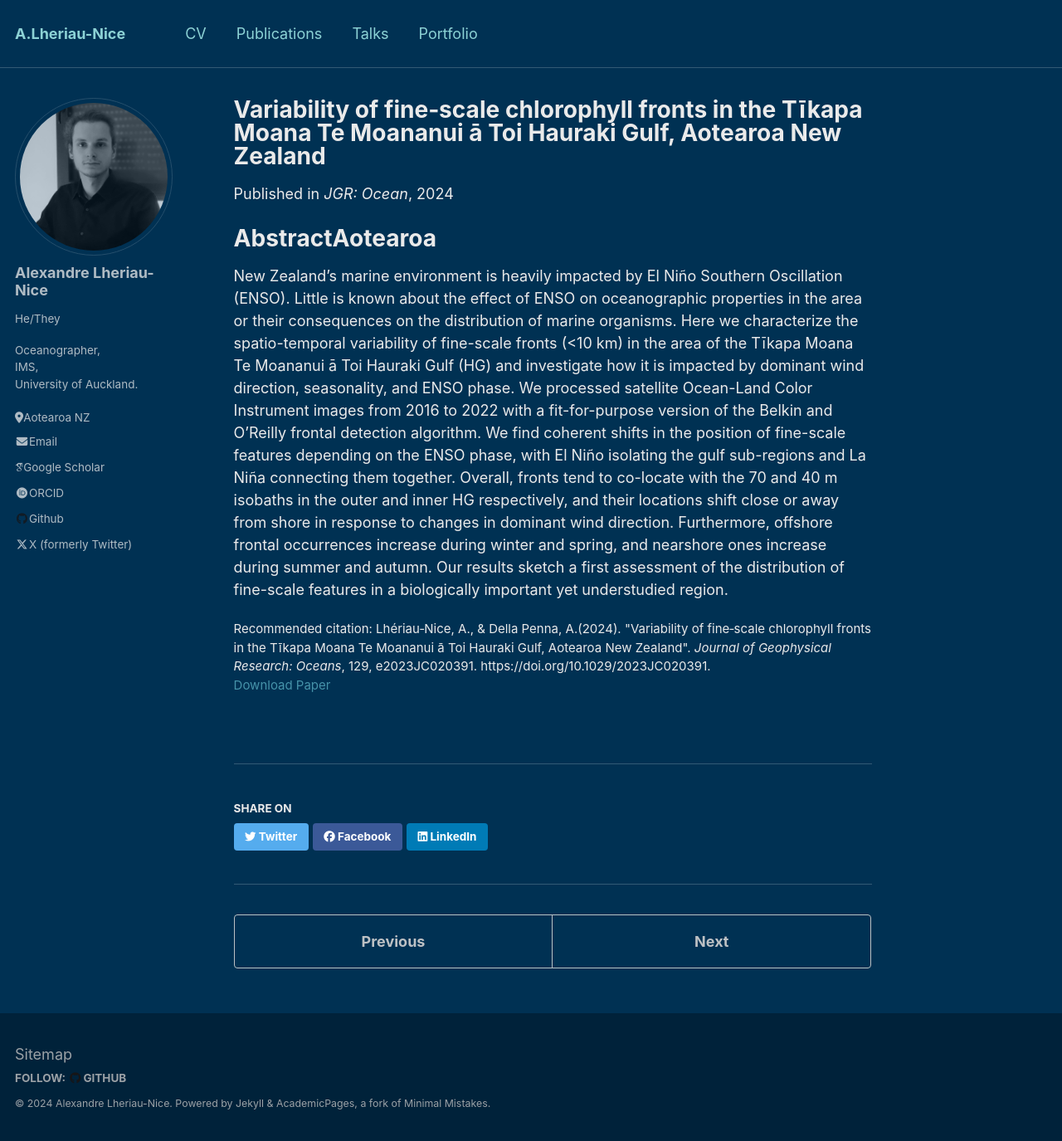
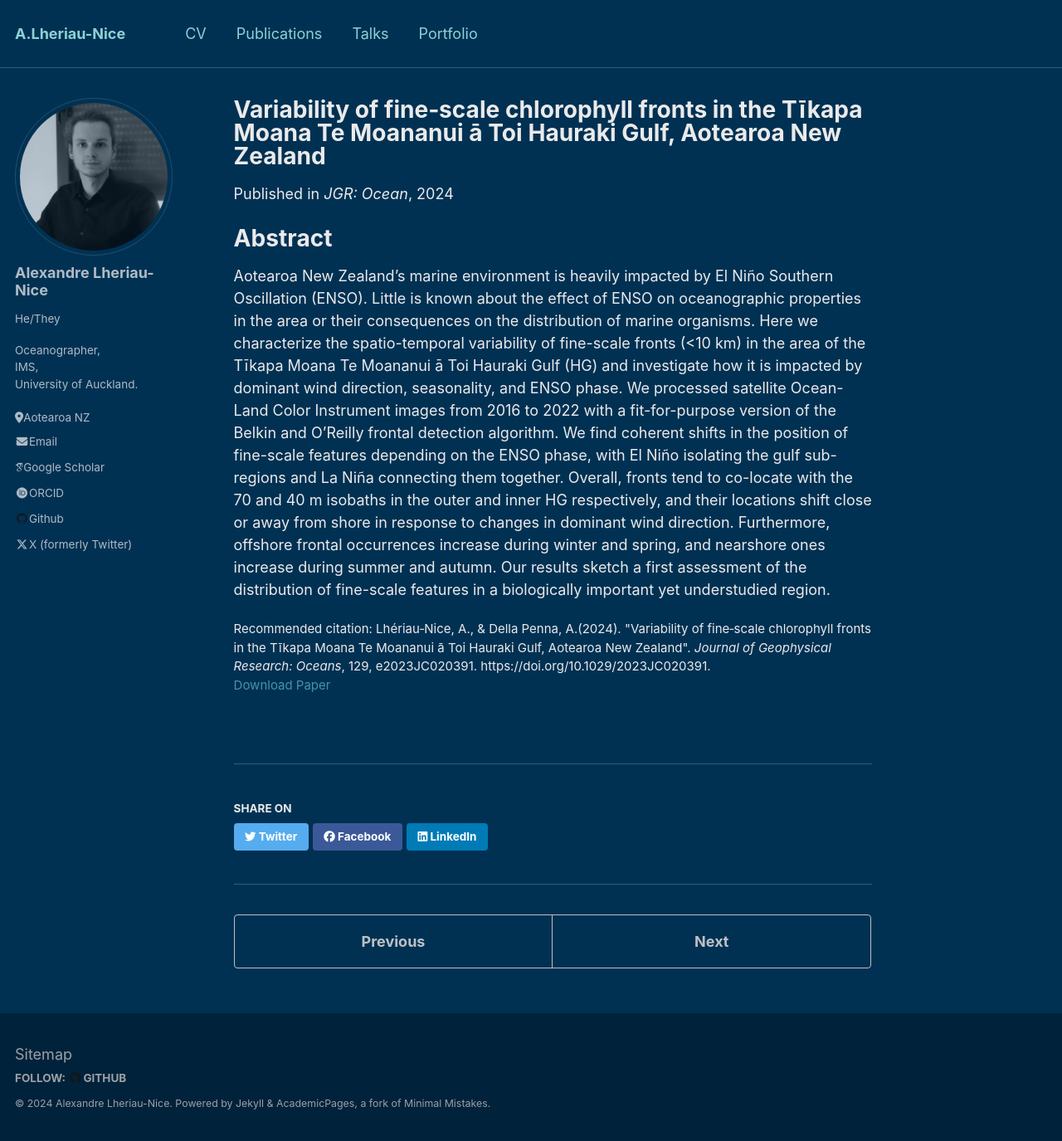
Before and after one commit to AlxLhrNc/AlxLhrNc.github.io, a Jekyll site: the page built from _publications/2024_02_27_JGROcean_NZ.md, in a window 1280 px wide and 1375 px high. Shown: the whole window at 83% size. Built offline with Jekyll 4.4.1, drawn with Linux system fonts in a browser that asks for light colours; some web fonts are replaced.

Commit message:
Update 2024_02_27_JGROcean_NZ.md

```diff
--- a/_publications/2024_02_27_JGROcean_NZ.md
+++ b/_publications/2024_02_27_JGROcean_NZ.md
@@ -10,5 +10,5 @@ paperurl: 'https://doi.org/10.1029/2023JC020391'
 citation: 'Lhériau‐Nice, A., & Della Penna, A.(2024). &quot;Variability of fine‐scale chlorophyll fronts in the Tīkapa Moana Te Moananui ā Toi Hauraki Gulf, Aotearoa New Zealand&quot;. <i>Journal of Geophysical Research: Oceans</i>, 129, e2023JC020391. https://doi.org/10.1029/2023JC020391.'
 ---
 
-# AbstractAotearoa
-New Zealand's marine environment is heavily impacted by El Niño Southern Oscillation (ENSO). Little is known about the effect of ENSO on oceanographic properties in the area or their consequences on the distribution of marine organisms. Here we characterize the spatio-temporal variability of fine-scale fronts (<10 km) in the area of the Tīkapa Moana Te Moananui ā Toi Hauraki Gulf (HG) and investigate how it is impacted by dominant wind direction, seasonality, and ENSO phase. We processed satellite Ocean-Land Color Instrument images from 2016 to 2022 with a fit-for-purpose version of the Belkin and O'Reilly frontal detection algorithm. We find coherent shifts in the position of fine-scale features depending on the ENSO phase, with El Niño isolating the gulf sub-regions and La Niña connecting them together. Overall, fronts tend to co-locate with the 70 and 40 m isobaths in the outer and inner HG respectively, and their locations shift close or away from shore in response to changes in dominant wind direction. Furthermore, offshore frontal occurrences increase during winter and spring, and nearshore ones increase during summer and autumn. Our results sketch a first assessment of the distribution of fine-scale features in a biologically important yet understudied region.
+# Abstract
+Aotearoa New Zealand's marine environment is heavily impacted by El Niño Southern Oscillation (ENSO). Little is known about the effect of ENSO on oceanographic properties in the area or their consequences on the distribution of marine organisms. Here we characterize the spatio-temporal variability of fine-scale fronts (<10 km) in the area of the Tīkapa Moana Te Moananui ā Toi Hauraki Gulf (HG) and investigate how it is impacted by dominant wind direction, seasonality, and ENSO phase. We processed satellite Ocean-Land Color Instrument images from 2016 to 2022 with a fit-for-purpose version of the Belkin and O'Reilly frontal detection algorithm. We find coherent shifts in the position of fine-scale features depending on the ENSO phase, with El Niño isolating the gulf sub-regions and La Niña connecting them together. Overall, fronts tend to co-locate with the 70 and 40 m isobaths in the outer and inner HG respectively, and their locations shift close or away from shore in response to changes in dominant wind direction. Furthermore, offshore frontal occurrences increase during winter and spring, and nearshore ones increase during summer and autumn. Our results sketch a first assessment of the distribution of fine-scale features in a biologically important yet understudied region.
```
